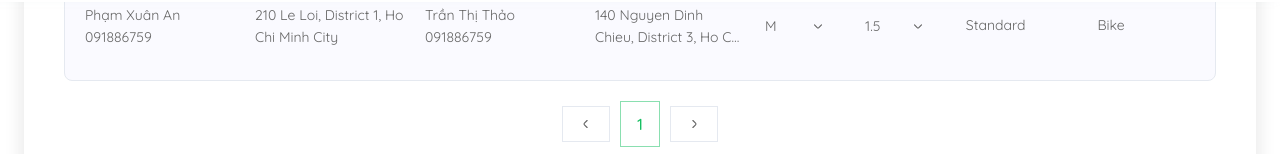
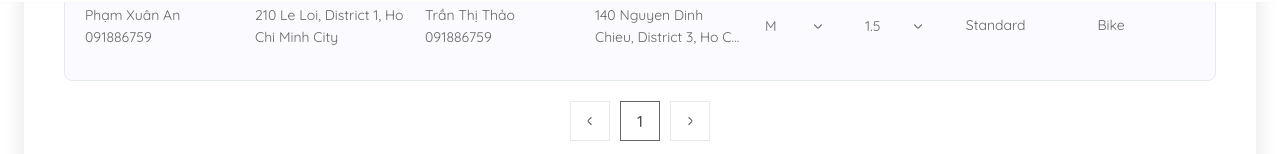
Before and after one commit to NguyenIsHere/Last-Mile-Delivery-Web-UI, a React (Create React App) app: page /upload-2 in a window 1280 px wide. Shown: the part 798-952 px from the top of the page. Built offline with nearby package versions, Linux system fonts and the light colour scheme.

Commit message:
refine pagination btn

```diff
--- a/src/pages/GrabOrder/GrabOrder.css
+++ b/src/pages/GrabOrder/GrabOrder.css
@@ -488,7 +488,11 @@
   }
 
   .pagination-btn {
-    padding: 10px 16px;
+    width: 40px;
+    height: 40px;
+    display: flex;
+    justify-content: center;
+    align-items: center;
     border: 1px solid var(--white-color-30);
     cursor: pointer;
   }
@@ -498,13 +502,17 @@
   }
 
   .pagination-btn-number {
-    padding: 10px 16px;
-    border: 1px solid var(--main-color-50);
+    width: 40px;
+    height: 40px;
+    display: flex;
+    justify-content: center;
+    align-items: center;
+    border: 1px solid var(--font-color-60);
     cursor: pointer;
   }
 
   .pagination-content-number {
-    color: var(--main-color-100);
+    color: var(--font-color-100);
     font-weight: 500;
   }
 }
--- a/src/pages/Home/Home.css
+++ b/src/pages/Home/Home.css
@@ -111,6 +111,7 @@
     /* Kích thước chữ */
     font-weight: 700;
     margin: 0;
+    padding: 0;
     /* Độ đậm */
   }
 
@@ -167,6 +168,9 @@
     padding: 16px 16px;
     height: 50px;
     font-weight: 700;
+    display: flex;
+    align-items: center;
+    justify-content: center;
     font-family: 'QuickSand', sans-serif;
   }
 
--- a/src/pages/NewOrder/NewOrder.css
+++ b/src/pages/NewOrder/NewOrder.css
@@ -387,6 +387,7 @@
     border-radius: 8px;
     color: #fff;
     cursor: pointer;
+    text-decoration: none;
   }
 
   .order-btn-row:hover {
--- a/src/pages/NewOrder/NewOrder.js
+++ b/src/pages/NewOrder/NewOrder.js
@@ -1160,7 +1160,9 @@ const NewOrder = () => {
                             </span>
                           </div>
                         </div>
-                        <div className='order-btn-row'>Đặt 3 đơn</div>
+                        <Link to='/upload-4' className='order-btn-row'>
+                          Đặt 3 đơn
+                        </Link>
                       </div>
                     </div>
                   </div>
--- a/src/pages/Upload-2/Upload-2.css
+++ b/src/pages/Upload-2/Upload-2.css
@@ -777,7 +777,11 @@
   }
 
   .pagination-btn {
-    padding: 10px 16px;
+    width: 40px;
+    height: 40px;
+    display: flex;
+    justify-content: center;
+    align-items: center;
     border: 1px solid var(--white-color-30);
     cursor: pointer;
   }
@@ -787,13 +791,17 @@
   }
 
   .pagination-btn-number {
-    padding: 10px 16px;
-    border: 1px solid var(--main-color-50);
+    width: 40px;
+    height: 40px;
+    display: flex;
+    justify-content: center;
+    align-items: center;
+    border: 1px solid var(--font-color-60);
     cursor: pointer;
   }
 
   .pagination-content-number {
-    color: var(--main-color-100);
+    color: var(--font-color-100);
     font-weight: 500;
   }
 }
```
